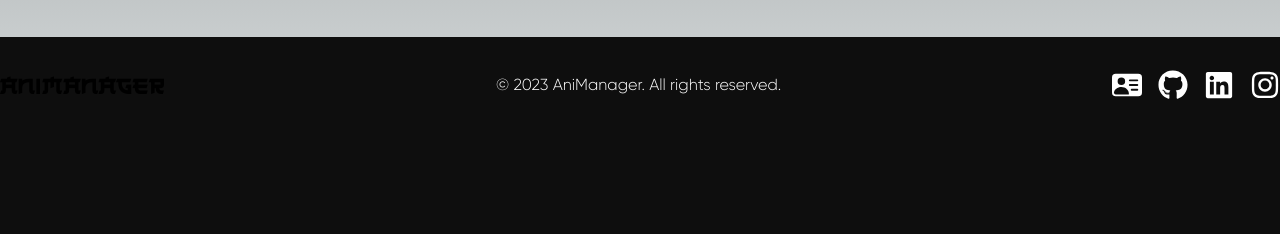
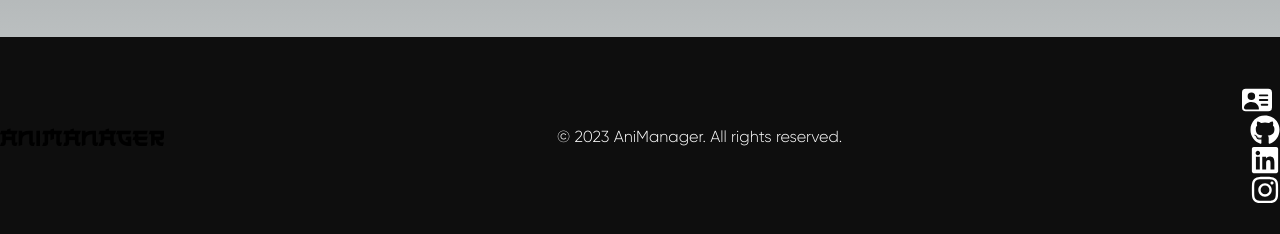
Before and after one commit to Olivier-Vromans/AniManager, a Next.js app: page / in a window 1280 px wide. Shown: the part 1235-1469 px from the top of the page. Before the commit the page ends 1368 px from the top, so only its background shows below. Built offline with nearby package versions, Linux system fonts and the light colour scheme.

Commit message:
Footer Fixed

```diff
--- a/src/components/Footer.js
+++ b/src/components/Footer.js
@@ -8,27 +8,27 @@
         <footer className='bg-primary'>
             <div className='container'>
                 <div className='flex flex-col md:flex-row justify-between items-center py-8'>
-                <div className='flex flex-col md:flex-row justify-center items-center space-y-4 md:space-y-0 md:space-x-4'>
+                    <div className='flex flex-col md:flex-row justify-center items-center md:space-y-0 md:space-x-4'>
                         <a href='/' className='font-japanese text-xl md:text-2xl'>{metadata.title}</a>
                     </div>
                     <div>
                         <p className='text-white text-center md:text-left'>© 2023 {metadata.title}. All rights reserved.</p>
                     </div>
-                <div className='flex flex-col md:flex-row justify-center items-center space-y-4 md:space-y-0 md:space-x-4'>
-                    <a href='https://olivier-vromans.github.io/Portfolio/' target='_blank' rel='noopener noreferrer'>
-                        <BsFillPersonVcardFill className='text-2xl md:text-3xl text-white hover:text-red-500' />
+                    <div className="flex flex-row md:flex-col justify-center items-center space-x-4 mt-4 md:space-y-0 md:space-x-4">
+                        <a href="https://olivier-vromans.github.io/Portfolio/" target="_blank" rel="noopener noreferrer">
+                            <BsFillPersonVcardFill className="text-2xl md:text-3xl text-white hover:text-red-500" />
                         </a>
-                    <a href='https://www.github.com/olivier-vromans/' target='_blank' rel='noopener noreferrer'>
-                        <FaGithub className='text-2xl md:text-3xl text-white hover:text-red-500' />
+                        <a href="https://www.github.com/olivier-vromans/" target="_blank" rel="noopener noreferrer">
+                            <FaGithub className="text-2xl md:text-3xl text-white hover:text-red-500" />
                         </a>
-                    <a href='https://www.linkedin.com/in/olivier-vromans-57908417a/' target='_blank' rel='noopener noreferrer'>
-                        <FaLinkedin className='text-2xl md:text-3xl text-white hover:text-red-500' />
+                        <a href="https://www.linkedin.com/in/olivier-vromans-57908417a/" target="_blank" rel="noopener noreferrer">
+                            <FaLinkedin className="text-2xl md:text-3xl text-white hover:text-red-500" />
                         </a>
-                    <a href='https://www.instagram.com/olivier_vromans/' target='_blank' rel='noopener noreferrer'>
-                        <FaInstagram className='text-2xl md:text-3xl text-white hover:text-red-500' />
+                        <a href="https://www.instagram.com/olivier_vromans/" target="_blank" rel="noopener noreferrer">
+                            <FaInstagram className="text-2xl md:text-3xl text-white hover:text-red-500" />
                         </a>
+                    </div>
 
-                </div>
                 </div>
             </div>
         </footer>
```
Lines whose indentation alone changed are shown as unchanged.
